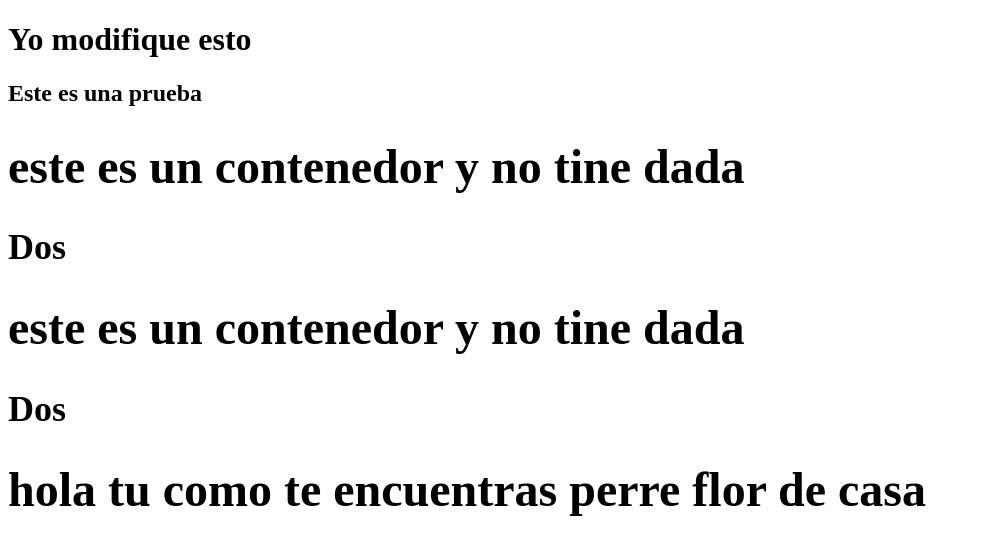
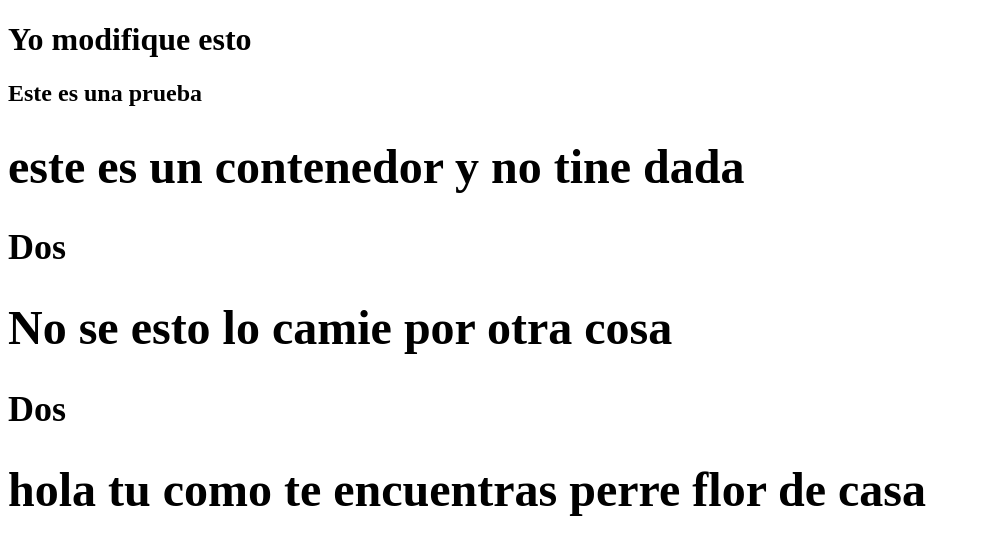
Before and after one commit to Mahynlo/Prueba_1, a PHP site: page / in a window 1280 px wide. Shown: the top 555 px of the page, without its empty margins (0-981 px from the left). Run offline with PHP 8.4, Linux system fonts and the light colour scheme.

Commit message:
Modificacion a la estructura

```diff
--- a/index.php
+++ b/index.php
@@ -1,25 +1,31 @@
 <!DOCTYPE html>
 <html lang="en">
+
 <head>
     <meta charset="UTF-8">
     <meta http-equiv="X-UA-Compatible" content="IE=edge">
     <meta name="viewport" content="width=device-width, initial-scale=1.0">
     <title>L pruebas de la verdad </title>
 
+</head>
+
+<body>
+
     <h1>Yo modifique esto<h1>
-    <h2>Este es una prueba<h2>
+            <h2>Este es una prueba<h2>
 
-        <div><h1>este es un contenedor y  no tine dada<h1>
-            <h2>Dos<h2>
-        </div>
+                    <div>
+                        <h1>este es un contenedor y no tine dada<h1>
+                                <h2>Dos<h2>
+                    </div>
 
 
-        <div><h1>este es un contenedor y  no tine dada<h1>
-            <h2>Dos<h2>
-        <h1>hola tu como te encuentras perre flor de casa</h1>
-
-</head>
-<body>
+                    <div>
+                        <h1>No se esto lo camie por otra cosa<h1>
+                                <h2>Dos<h2>
+                                        <h1>hola tu como te encuentras perre flor de casa</h1>
+                    </div>
 
 </body>
+
 </html>
```
